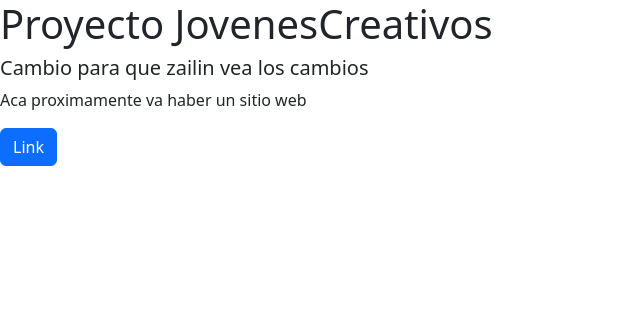
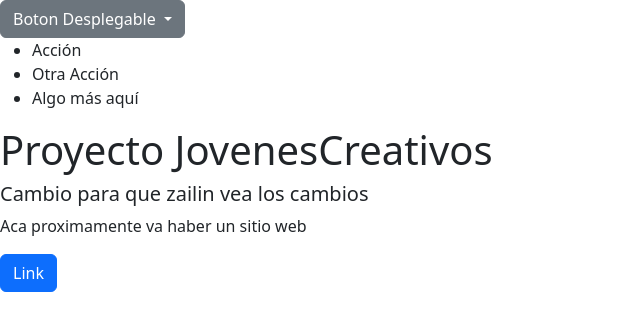
Before and after one commit to Meridadaniel316/ProyectoPruebaJC, a plain HTML site: page index.html in a window 1280 px wide. Shown: the whole page, without its empty margins (0-640 px from the left). Drawn offline with nearby package versions, Linux system fonts and the light colour scheme.

Commit message:
Sehicieron Cambios

```diff
--- a/index.html
+++ b/index.html
@@ -9,6 +9,19 @@
 </head>
 
 <body>
+
+  <div class="Desplegable">
+    <button class="btn btn-secondary dropdown-toggle" type="button" data-bs-toggle="dropdown" aria-expanded="false">
+      Boton Desplegable
+    </button>
+    <ul class="Boton Desplegable">
+      <li><a class="dropdown-item" href="#">Acción</a></li>
+      <li><a class="dropdown-item" href="#">Otra Acción</a></li>
+      <li><a class="dropdown-item" href="#">Algo más aquí</a></li>
+    </ul>
+  </div>
+
+
   <h1> Proyecto JovenesCreativos</h1>
   <h5> Cambio para que zailin vea los cambios</h5>
   <p >Aca proximamente va haber un sitio web</p>
```
